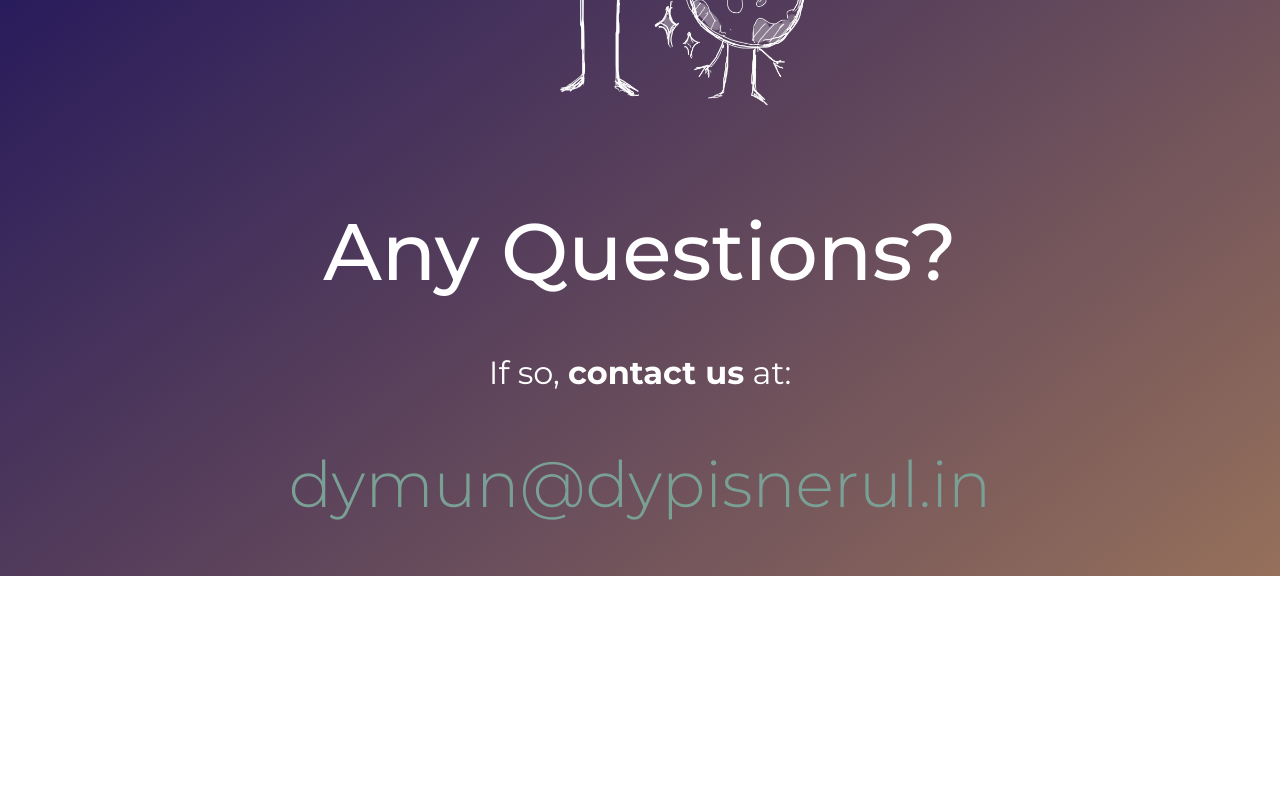
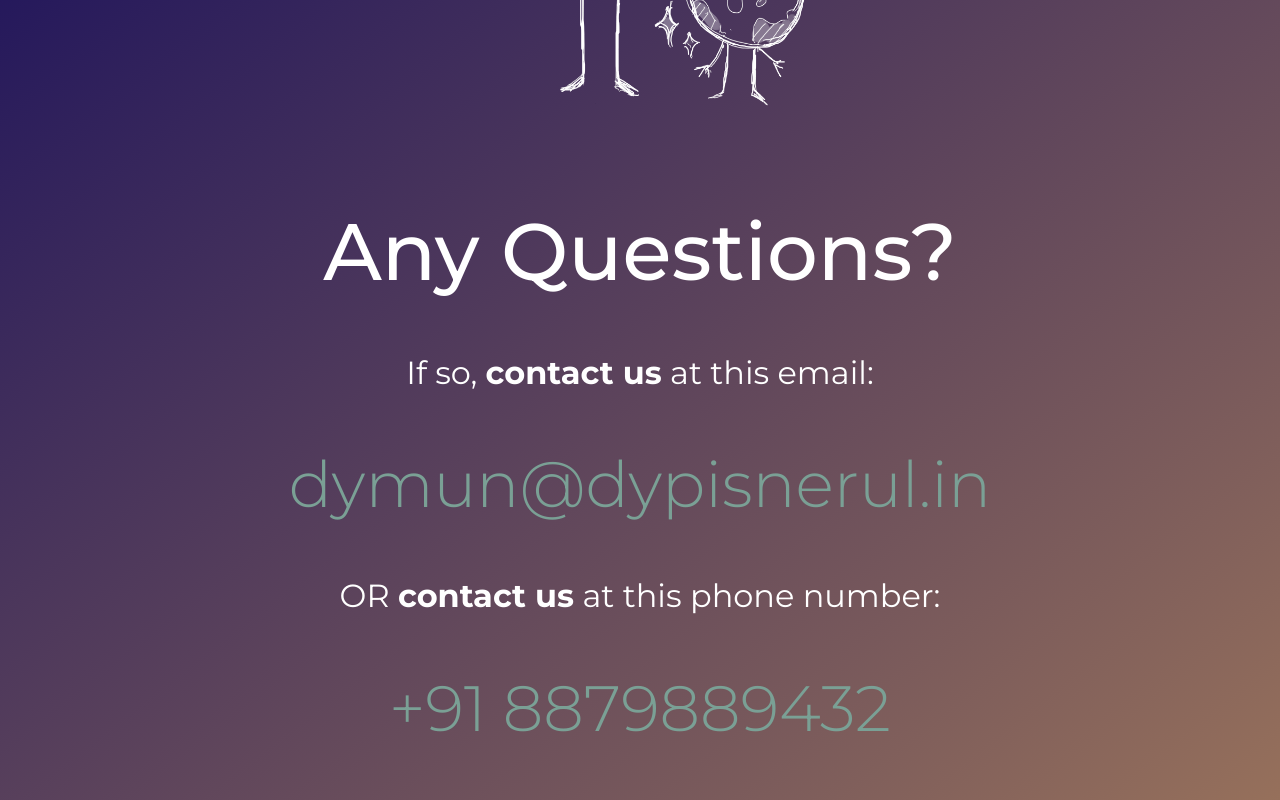
Before and after one commit to dypmun/dypmun, a plain HTML site: page contact.html in a window 1280 px wide. Shown: the part 511-1311 px from the top of the page. Before the commit the page ends 1087 px from the top, so only its background shows below. Drawn offline with Linux system fonts and the light colour scheme.

Commit message:
Update contact.html

```diff
--- a/contact.html
+++ b/contact.html
@@ -31,10 +31,12 @@
     <div class="contain">
         <img src="images/misc/globe2.png" alt="">
         <h1>Any Questions?</h1>
-        <h3>If so, <b>contact us</b> at:</h3>
+        <h3>If so, <b>contact us</b> at this email:</h3>
         <a href="mailto:dymun@dypisnerul.in">
             <h2>dymun@dypisnerul.in</h2>
         </a>
+        <h3>OR <b>contact us</b> at this phone number:</h3>
+        <h2>+91 8879889432</h2>
     </div>
 
 </body>
```
